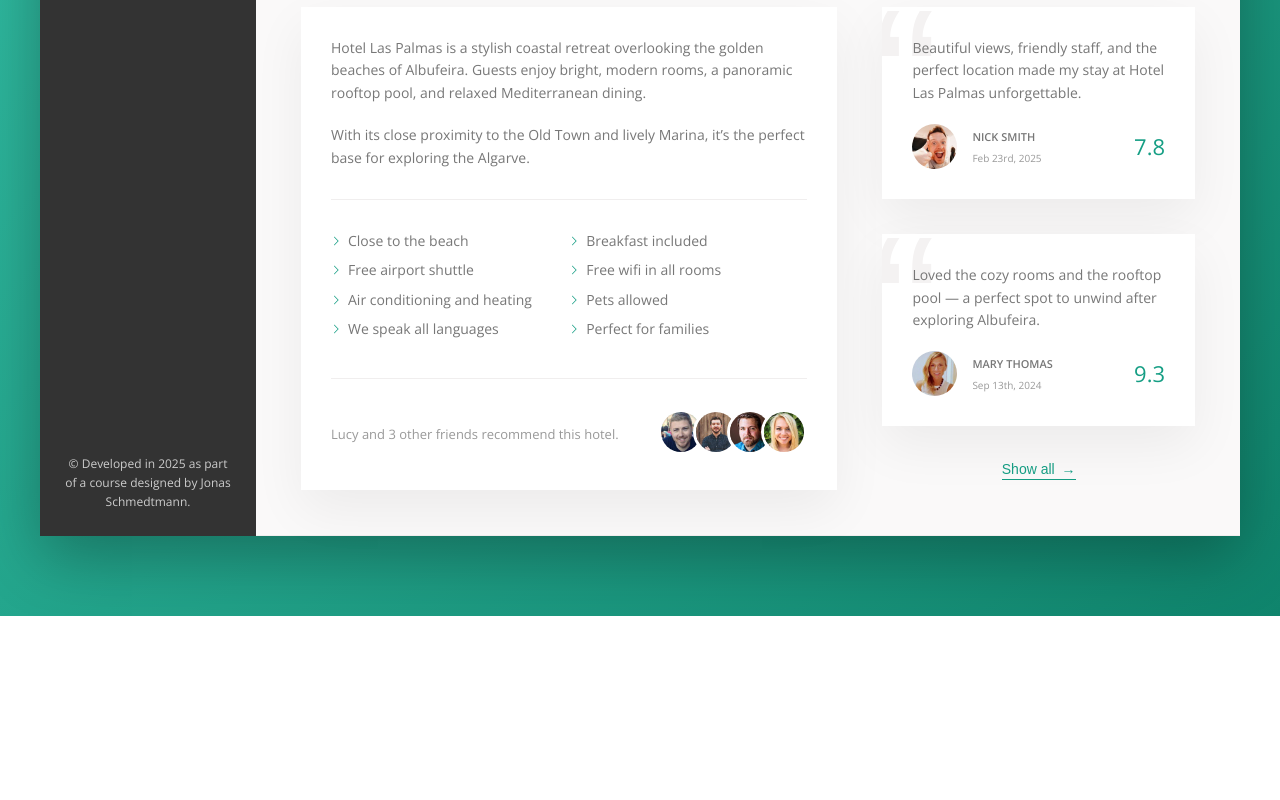
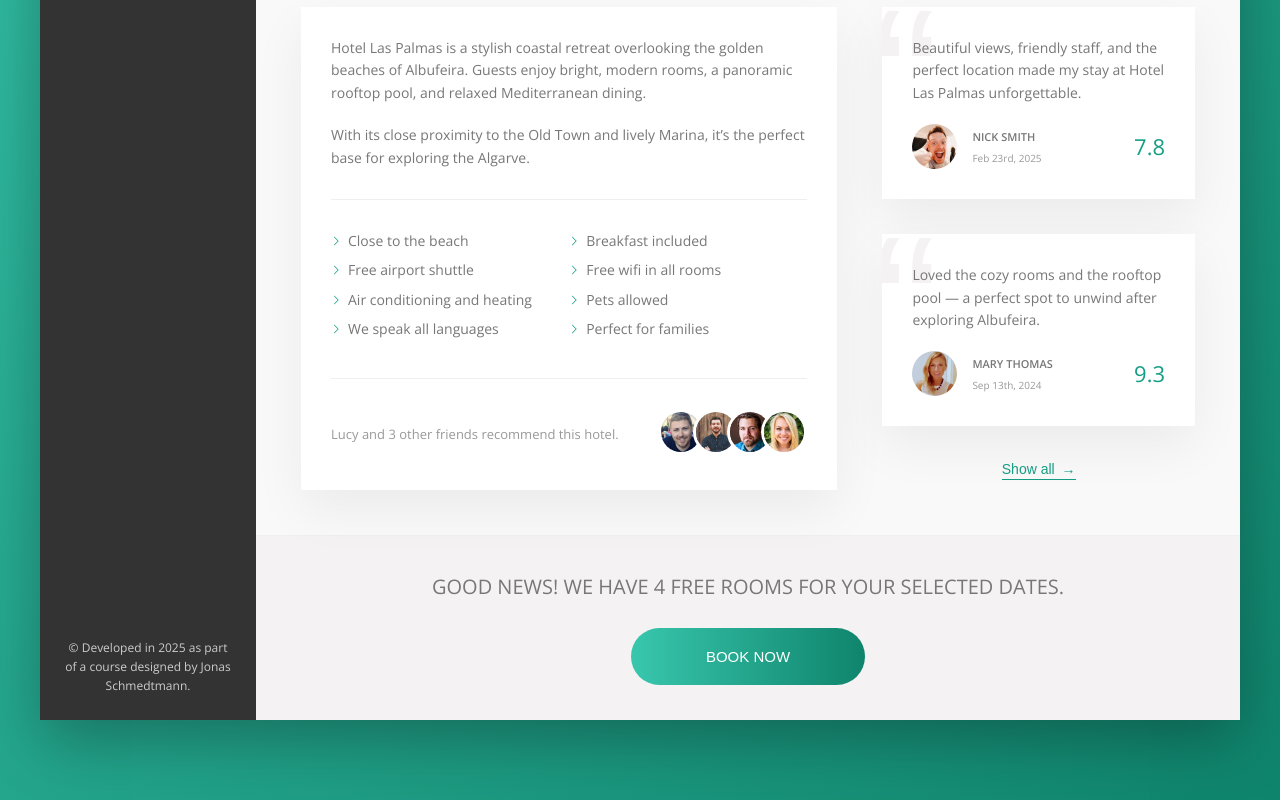
Before and after one commit to nikolasarac/Trillo-Project, a website: page index.html in a window 1280 px wide. Shown: the part 640-1440 px from the top of the page. Before the commit the page ends 1256 px from the top, so only its background shows below. Drawn offline with nearby package versions, Linux system fonts and the light colour scheme.

Commit message:
Building the CTA Section

```diff
--- a/index.html
+++ b/index.html
@@ -248,6 +248,16 @@
               <button class="btn-inline">Show all <span>&rarr;</span></button>
             </div>
           </div>
+
+          <div class="cta">
+            <h2 class="cta__book-now">
+              Good news! We have 4 free rooms for your selected dates.
+            </h2>
+            <button class="btn">
+              <span class="btn__visible">Book now</span>
+              <span class="btn__invisible">Only 4 rooms left</span>
+            </button>
+          </div>
         </main>
       </div>
     </div>
--- a/sass/_components.scss
+++ b/sass/_components.scss
@@ -439,3 +439,73 @@
     z-index: 1;
   }
 }
+
+////////////////////////////////////////////////////
+// CALL TO ACTION
+.cta {
+  padding: 3.5rem 0;
+  text-align: center;
+
+  &__book-now {
+    font-size: 2rem;
+    font-weight: 300;
+    text-transform: uppercase;
+    margin-bottom: 2.5rem;
+  }
+}
+
+.btn {
+  font-size: 1.5rem;
+  font-weight: 300;
+  text-transform: uppercase;
+  border-radius: 100px;
+  border: none;
+  background-image: linear-gradient(
+    to right,
+    var(--color-primary-light),
+    var(--color-primary-dark)
+  );
+  color: #fff;
+  position: relative;
+  overflow: hidden;
+  cursor: pointer;
+
+  & > * {
+    width: 100%;
+    height: 100%;
+    display: inline-block;
+    transition: all 0.2s;
+  }
+
+  &__visible {
+    padding: 2rem 7.5rem;
+  }
+
+  &__invisible {
+    position: absolute;
+    padding: 2rem 0;
+    left: 0;
+    top: -100%;
+  }
+
+  &:hover {
+    background-image: linear-gradient(
+      to left,
+      var(--color-primary-light),
+      var(--color-primary-dark)
+    );
+  }
+
+  &:hover &__visible {
+    transform: translateY(100%);
+  }
+
+  &:hover &__invisible {
+    top: 0;
+  }
+
+  &:focus {
+    outline: none;
+    animation: pulsate 1s normal;
+  }
+}
```
Also changed, not shown: css/style.css, 1 other file.
